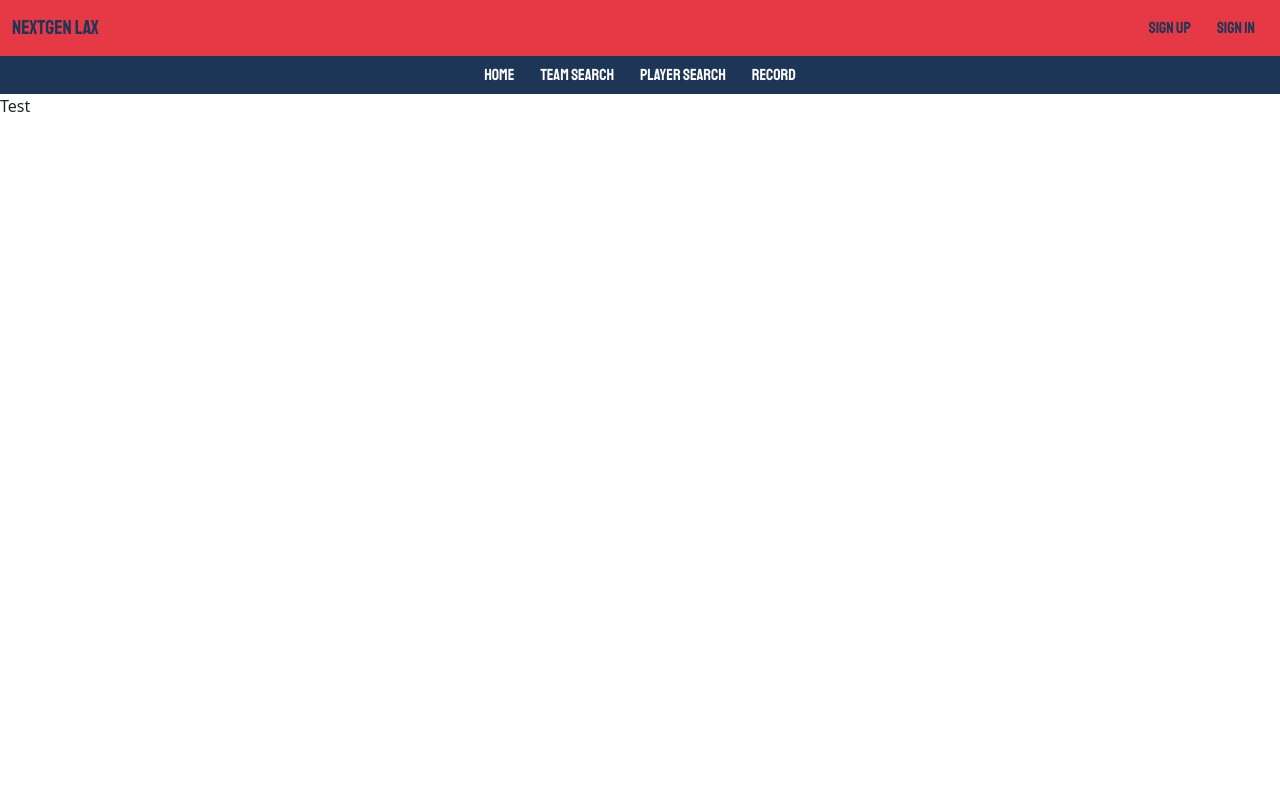
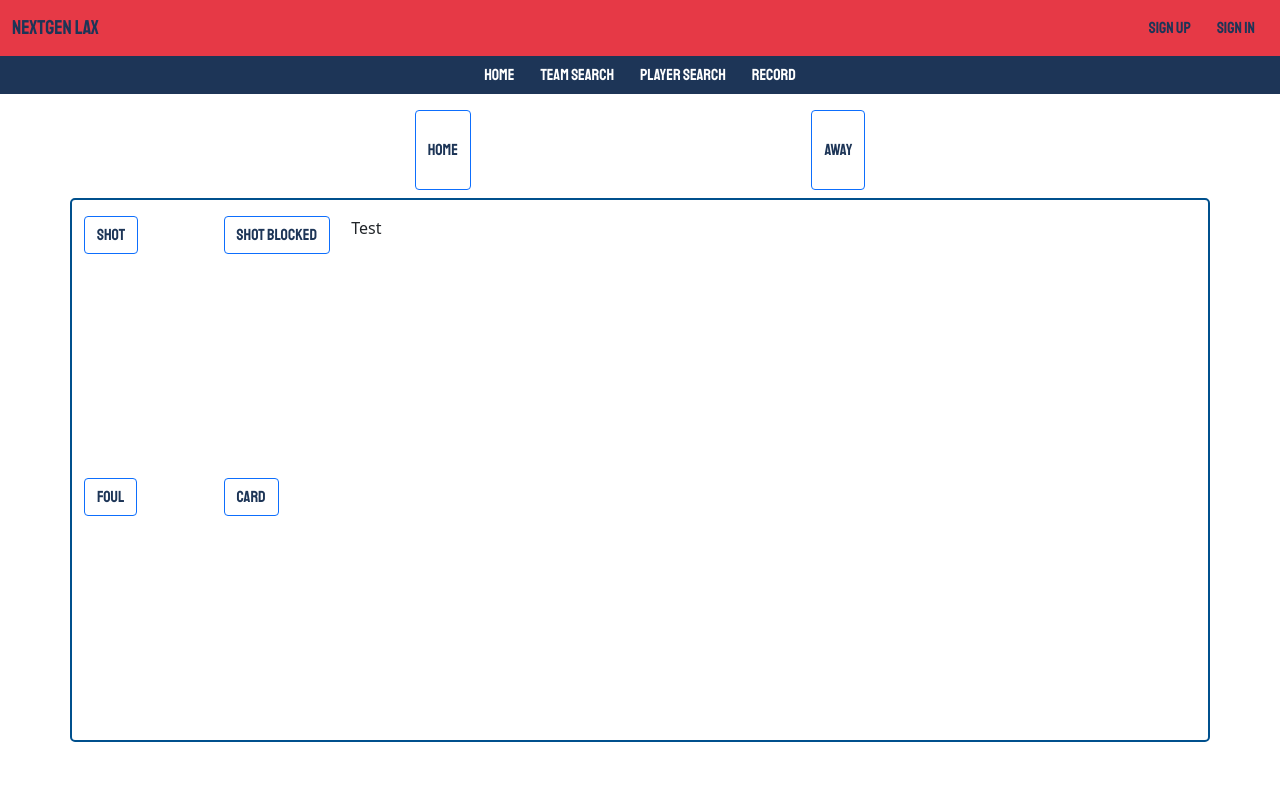
Before and after one commit to dnav-gmlx/testrepo, a Flask app: page /scorecard/record in a window 1280 px wide. Run offline with Flask 2, Linux system fonts and the light colour scheme.

Commit message:
reformatting

```diff
--- /dev/null
+++ b/main/blueprints/scorecard/static/css/record.css
@@ -0,0 +1,18 @@
+.formContainer {
+    border: 2px solid #00508D;
+    border-radius: 5px;
+    display: flex;
+    justify-content: center;
+    padding-top: 1rem;
+    height: 85%;
+}
+
+.teamBtnContainer {
+    height: 15%;
+    display: flex;
+    justify-content: space-evenly;
+}
+
+.btn {
+    white-space: nowrap;
+}
--- a/main/blueprints/scorecard/templates/scorecard/record.html
+++ b/main/blueprints/scorecard/templates/scorecard/record.html
@@ -1,7 +1,35 @@
 {% extends 'base.html' %}
 
+{% block headers %}
+<link rel="stylesheet" type='text/css' href="{{ url_for('scorecard.static', filename='css/record.css') }}">
+{% endblock %}
 
 {% block content %}
-Test
+
+<div class="container-fluid px-0 mainContainer">
+    <div class="container teamBtnContainer pt-3">
+        <button class="btn btn-outline-primary main-font mx-2">Home</button>
+        <button class="btn btn-outline-primary main-font mx-2">Away</button>
+    </div>
+    <div class="container formContainer mt-2">
+        <div class="row">
+            <div class="col">
+                <button class="btn btn-outline-primary main-font">Shot</button>
+            </div>
+            <div class="col">
+                <button class="btn btn-outline-primary main-font">Shot Blocked</button>
+            </div>
+            <div class="col">
+                <button class="btn btn-outline-primary main-font">Foul</button>
+            </div>
+            <div class="col">
+                <button class="btn btn-outline-primary main-font">Card</button>
+            </div>
+        </div>
+        <div class="container-fluid">
+            Test
+        </div>
+    </div>
+</div>
 
 {% endblock %}
--- a/main/static/css/base.css
+++ b/main/static/css/base.css
@@ -19,3 +19,11 @@
 .directoryNav .container-fluid {
     justify-content:center !important;
 }
+
+body {
+    height: 100vh;
+}
+
+.mainContainer {
+    height: 80%;
+}
--- a/main/templates/base.html
+++ b/main/templates/base.html
@@ -15,6 +15,9 @@
         <link rel="preconnect" href="https://fonts.googleapis.com">
         <link rel="preconnect" href="https://fonts.gstatic.com" crossorigin>
         <link href="https://fonts.googleapis.com/css2?family=Staatliches&display=swap" rel="stylesheet">
+
+        {% block headers %}
+        {% endblock %}
     </head>
     <body>
         <!--[if lt IE 7]>
```
